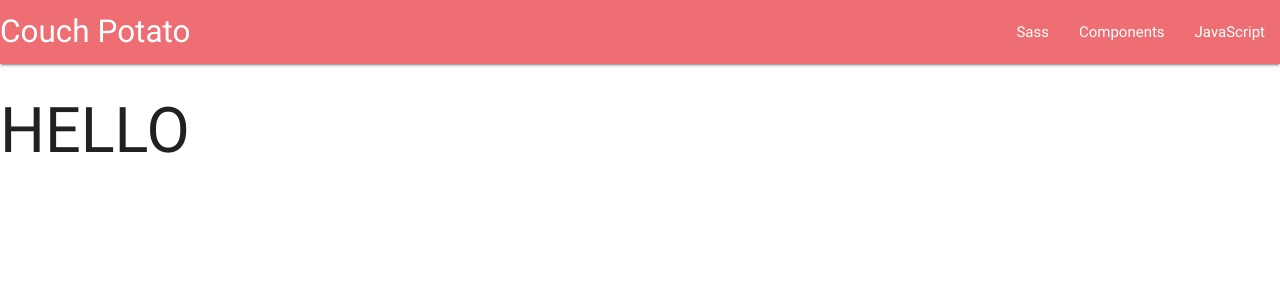
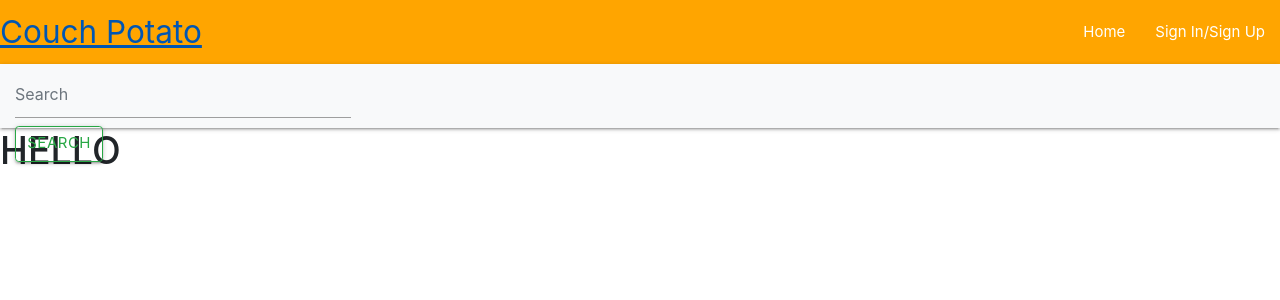
Before and after one commit to Leannald13/datacentric-milestoneproject, a Flask app: page / in a window 1280 px wide. Shown: the top 300 px of the page. Run offline with Flask 2, Linux system fonts and the light colour scheme; data that the repository does not hold is empty; some libraries are stand-ins or nearby versions.

Commit message:
added home.html template and input navbar and connected links

```diff
--- a/app.py
+++ b/app.py
@@ -28,6 +28,10 @@ def add_boxset():
 def add_user():
     return render_template("userinfo.html", user=mongo.db.user.find())
 
+@app.route('/home_page')
+def home_page():
+    return render_template("home.html", homepage=mongo.db.homepage.find())
+
 
 if __name__ == '__main__':
     app.run(host='0.0.0.0',
--- a/static/css/style.css
+++ b/static/css/style.css
@@ -1,3 +1,7 @@
-.figureit {
-    color: blue;
+.navbarcolor {
+    color: yellow;
 }
+
+.testy {
+    background-color: orange;
+}
--- a/templates/base.html
+++ b/templates/base.html
@@ -2,30 +2,42 @@
 <html lang="en">
 <head>
     <link href="https://fonts.googleapis.com/icon?family=Material+Icons" rel="stylesheet">
-    <link rel="stylesheet" href="https://cdnjs.cloudflare.com/ajax/libs/materialize/0.100.2/css/materialize.min.css">
+     <link rel="stylesheet" href="https://cdnjs.cloudflare.com/ajax/libs/materialize/1.0.0/css/materialize.min.css">
+    <link rel="stylesheet" href="https://stackpath.bootstrapcdn.com/bootstrap/4.4.1/css/bootstrap.min.css">
     <link rel="stylesheet" href="{{url_for('static', filename='css/style.css')}}" type="text/css"/>
     <title>Couch Potato</title>
 </head>
 <body>
     <header>
- <nav class ="figureit">
-    <div class="test">
+          <nav>
+    <div class="nav-wrapper testy">
       <a href="#" class="brand-logo">Couch Potato</a>
       <ul id="nav-mobile" class="right hide-on-med-and-down">
-        <li><a href="sass.html">Sass</a></li>
-        <li><a href="badges.html">Components</a></li>
-        <li><a href="collapsible.html">JavaScript</a></li>
+         <li><a href="{{url_for('home_page')}}">Home</a></li>
+        <li><a href="{{url_for('add_user')}}">Sign In/Sign Up</a></li>
       </ul>
     </div>
   </nav>
-</header>
+  <nav class="navbar navbar-light bg-light">
+  <form class="form-inline">
+    <input class="form-control mr-sm-2" type="search" placeholder="Search" aria-label="Search">
+    <button class="btn btn-outline-success my-2 my-sm-0" type="submit">Search</button>
+  </form>
+</nav>
+     </header>
+
 
     <h1>HELLO</h1>
     {% block content %}
     {% endblock %}
 
     <script src="https://cdnjs.cloudflare.com/ajax/libs/jquery/3.2.1/jquery.min.js"></script>
-    <script src="https://cdnjs.cloudflare.com/ajax/libs/materialize/0.100.2/js/materialize.min.js"></script>
+     <script src="https://stackpath.bootstrapcdn.com/bootstrap/4.4.1/js/bootstrap.min.js"
+
+        integrity="sha384-wfSDF2E50Y2D1uUdj0O3uMBJnjuUD4Ih7YwaYd1iqfktj0Uod8GCExl3Og8ifwB6" crossorigin="anonymous">
+
+    </script>
+     <script src="https://cdnjs.cloudflare.com/ajax/libs/materialize/1.0.0/js/materialize.min.js"></script>
 
 </body>
 </html>
```
Also changed, not shown: templates/home.html (added, +13 -0 lines).
